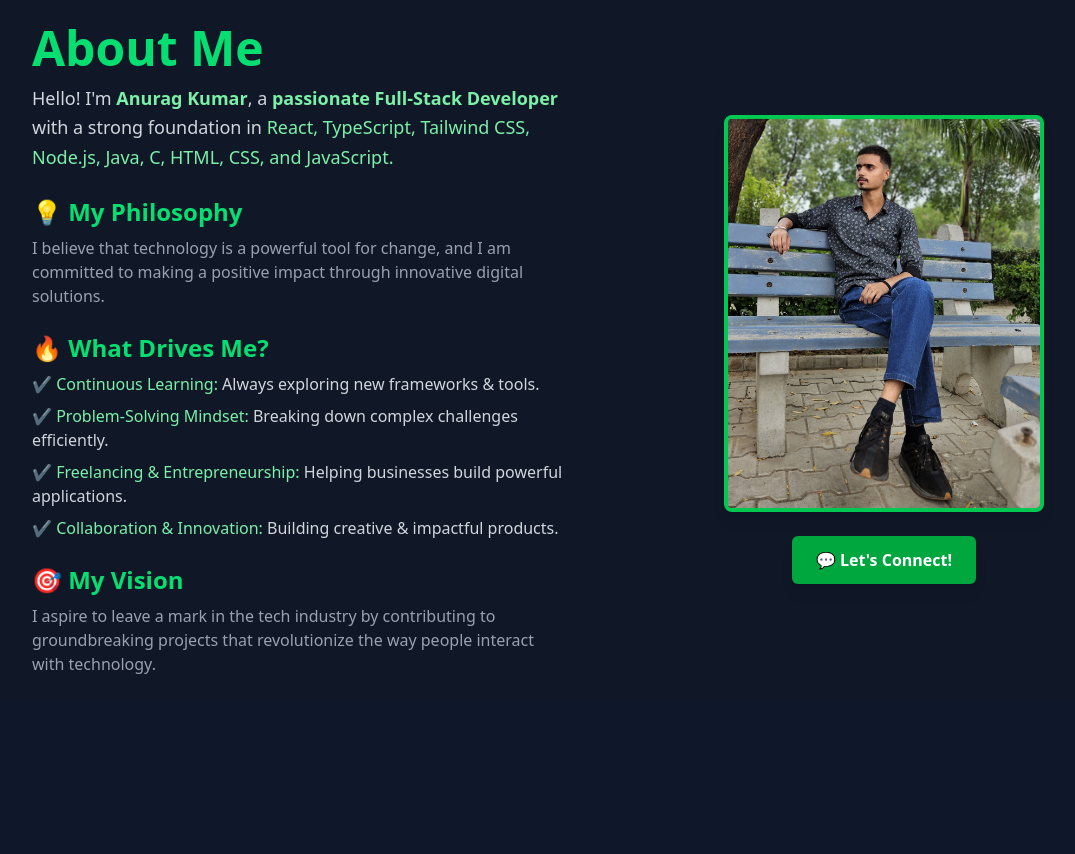
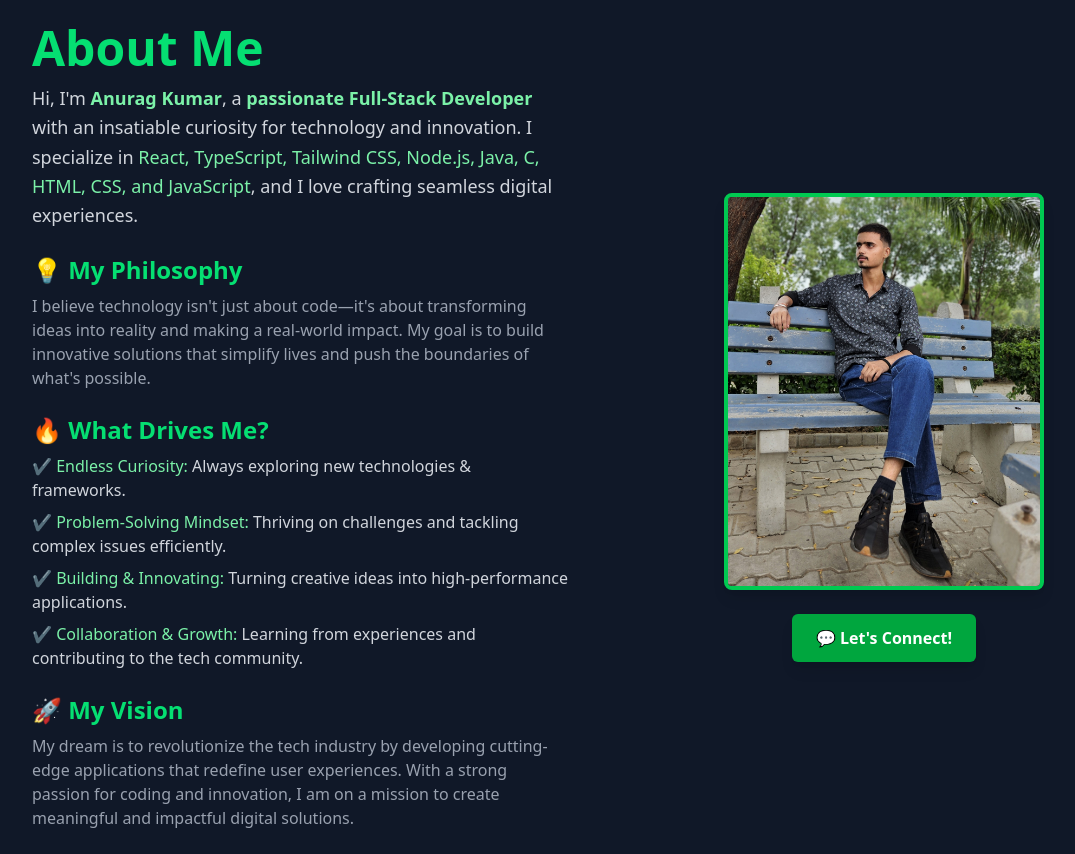
Before and after one commit to Anuragkumar86/Anurag-Portfolio, a React (Vite) app: page /about in a window 1280 px wide. Shown: the whole page, without its empty margins (48-1123 px from the left). Before the commit the page ends 800 px from the top, so only its background shows below. Built offline with nearby package versions, Linux system fonts and the light colour scheme.

Commit message:
added-weather-app-project

```diff
--- a/src/components/Achievements_Componet.tsx
+++ b/src/components/Achievements_Componet.tsx
@@ -37,7 +37,7 @@ const achievements: Achievement[] = [
   },
   {
     id: 4,
-    title: "LinkedIn 50+ Problems Solved",
+    title: "LeetCode 65+ Problems Solved",
     description: "Solved 50+ coding problems and shared insights on LinkedIn.",
     icon: <Code className="text-blue-500" size={28} />,
     link: "https://leetcode.com/u/anuragkr8651/",
--- a/src/components/ProjectShowCase.tsx
+++ b/src/components/ProjectShowCase.tsx
@@ -23,11 +23,11 @@ const projects: Project[] = [
     github: "https://github.com/Anuragkumar86/Anurag-Portfolio",
   },
   {
-    title: "Simple Payment App",
-    description: "A full-stack e-commerce platform with authentication and Stripe integration.",
-    technologies: ["React", "MongoDB", "Tailwind"],
-    liveDemo: "/inprogress",
-    github: "/inprogress",
+    title: "Weather-App",
+    description: "A simple and intuitive weather app that provides real-time weather updates and forecasts for any city.",
+    technologies: ["React", "Typescript", "Tailwind"],
+    liveDemo: "https://weather-app-frontend-self-psi.vercel.app/",
+    github: "https://github.com/Anuragkumar86/weather-app-frontend",
   },
   {
     title: "Medium-Blog",
--- a/src/pages/About.tsx
+++ b/src/pages/About.tsx
@@ -13,29 +13,32 @@ const About: React.FC = () => {
             About Me
           </h2>
           <p className="text-lg text-gray-300 leading-relaxed">
-            Hello! I'm <span className="font-semibold text-green-300">Anurag Kumar</span>, a{" "}
-            <span className="font-semibold text-green-300">passionate Full-Stack Developer</span> with a strong foundation in{" "}
+            Hi, I'm <span className="font-semibold text-green-300">Anurag Kumar</span>, a{" "}
+            <span className="font-semibold text-green-300">passionate Full-Stack Developer</span> with an insatiable curiosity for technology and innovation.
+            I specialize in{" "}
             <span className="text-green-300">
-              React, TypeScript, Tailwind CSS, Node.js, Java, C, HTML, CSS, and JavaScript.
-            </span>
+              React, TypeScript, Tailwind CSS, Node.js, Java, C, HTML, CSS, and JavaScript
+            </span>, and I love crafting seamless digital experiences.
           </p>
 
           <h3 className="text-2xl font-semibold text-green-400 mt-6">💡 My Philosophy</h3>
           <p className="mt-2 text-gray-400">
-            I believe that technology is a powerful tool for change, and I am committed to making a positive impact through innovative digital solutions.
+            I believe technology isn't just about code—it's about transforming ideas into reality and making a real-world impact.
+            My goal is to build innovative solutions that simplify lives and push the boundaries of what's possible.
           </p>
 
           <h3 className="text-2xl font-semibold text-green-400 mt-6">🔥 What Drives Me?</h3>
           <ul className="mt-2 space-y-2 text-gray-300">
-            <li>✔ <span className="text-green-300 font-medium">Continuous Learning:</span> Always exploring new frameworks & tools.</li>
-            <li>✔ <span className="text-green-300 font-medium">Problem-Solving Mindset:</span> Breaking down complex challenges efficiently.</li>
-            <li>✔ <span className="text-green-300 font-medium">Freelancing & Entrepreneurship:</span> Helping businesses build powerful applications.</li>
-            <li>✔ <span className="text-green-300 font-medium">Collaboration & Innovation:</span> Building creative & impactful products.</li>
+            <li>✔ <span className="text-green-300 font-medium">Endless Curiosity:</span> Always exploring new technologies & frameworks.</li>
+            <li>✔ <span className="text-green-300 font-medium">Problem-Solving Mindset:</span> Thriving on challenges and tackling complex issues efficiently.</li>
+            <li>✔ <span className="text-green-300 font-medium">Building & Innovating:</span> Turning creative ideas into high-performance applications.</li>
+            <li>✔ <span className="text-green-300 font-medium">Collaboration & Growth:</span> Learning from experiences and contributing to the tech community.</li>
           </ul>
 
-          <h3 className="text-2xl font-semibold text-green-400 mt-6">🎯 My Vision</h3>
+          <h3 className="text-2xl font-semibold text-green-400 mt-6">🚀 My Vision</h3>
           <p className="mt-2 text-gray-400">
-            I aspire to leave a mark in the tech industry by contributing to groundbreaking projects that revolutionize the way people interact with technology.
+            My dream is to revolutionize the tech industry by developing cutting-edge applications that redefine user experiences.
+            With a strong passion for coding and innovation, I am on a mission to create meaningful and impactful digital solutions.
           </p>
         </div>
 
--- a/src/pages/Achievement.tsx
+++ b/src/pages/Achievement.tsx
@@ -1,7 +1,16 @@
 import AchievementsSection from "../components/Achievements_Componet"
+import NavBar from "../components/NavBar"
 
 export const Achievement = () => {
-    return <div className="bg-slate-900 min-h-screen ">
+
+    return <div>
+
+    <div className="">
+        <NavBar/>
+    </div>
+
+    <div className="bg-slate-900 min-h-screen mt-19">
         <AchievementsSection/>
     </div>
+    </div>
 }
```
